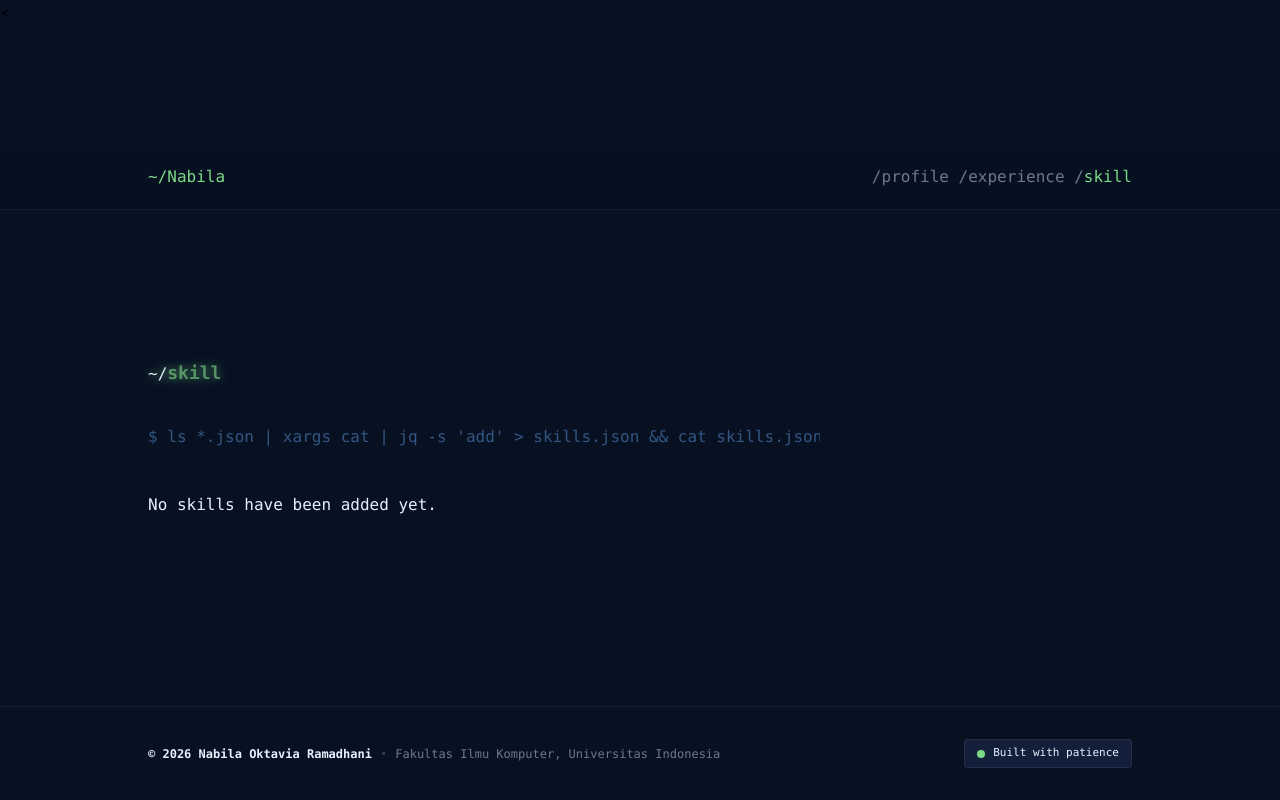
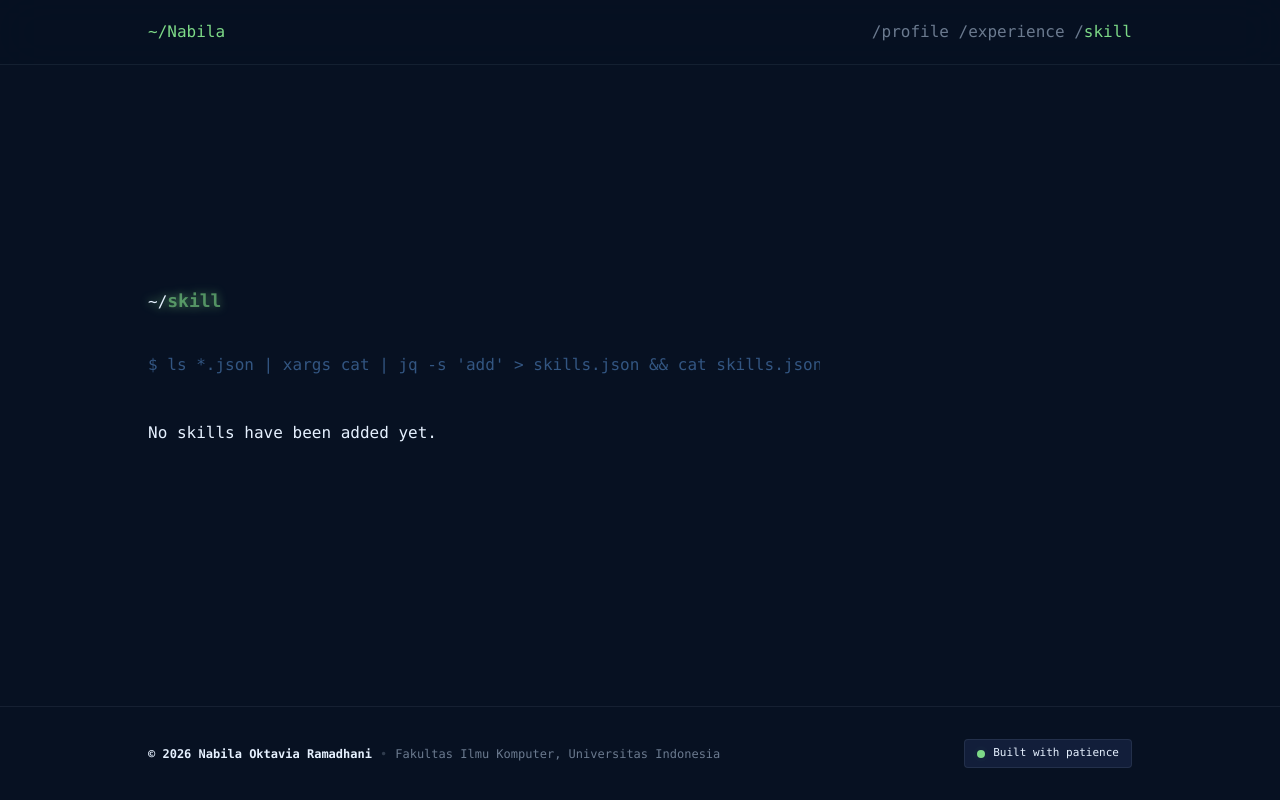
Before and after one commit to n6rdk/myportofolio, a Django app: page /skill/ in a window 1280 px wide. Run offline with Django 5.2, Linux system fonts and the light colour scheme; data that the repository does not hold is empty; some libraries are stand-ins or nearby versions.

Commit message:
fix: correct static load tag placement and add top-0 to header for sticky positioning

```diff
--- a/static/css/style.css
+++ b/static/css/style.css
@@ -31,6 +31,8 @@
     --radius-md: 0.375rem;
     --animate-ping: ping 1s cubic-bezier(0, 0, 0.2, 1) infinite;
     --blur-md: 12px;
+    --blur-lg: 16px;
+    --blur-xl: 24px;
     --default-transition-duration: 150ms;
     --default-transition-timing-function: cubic-bezier(0.4, 0, 0.2, 1);
     --default-font-family: var(--font-sans);
@@ -205,8 +207,14 @@
   .sticky {
     position: sticky;
   }
+  .top-0 {
+    top: 0px;
+  }
   .z-10 {
     z-index: 10;
+  }
+  .z-50 {
+    z-index: 50;
   }
   .mx-auto {
     margin-inline: auto;
@@ -584,8 +592,18 @@
   .filter {
     filter: var(--tw-blur,) var(--tw-brightness,) var(--tw-contrast,) var(--tw-grayscale,) var(--tw-hue-rotate,) var(--tw-invert,) var(--tw-saturate,) var(--tw-sepia,) var(--tw-drop-shadow,);
   }
+  .backdrop-blur-lg {
+    --tw-backdrop-blur: blur(var(--blur-lg));
+    -webkit-backdrop-filter: var(--tw-backdrop-blur,) var(--tw-backdrop-brightness,) var(--tw-backdrop-contrast,) var(--tw-backdrop-grayscale,) var(--tw-backdrop-hue-rotate,) var(--tw-backdrop-invert,) var(--tw-backdrop-opacity,) var(--tw-backdrop-saturate,) var(--tw-backdrop-sepia,);
+    backdrop-filter: var(--tw-backdrop-blur,) var(--tw-backdrop-brightness,) var(--tw-backdrop-contrast,) var(--tw-backdrop-grayscale,) var(--tw-backdrop-hue-rotate,) var(--tw-backdrop-invert,) var(--tw-backdrop-opacity,) var(--tw-backdrop-saturate,) var(--tw-backdrop-sepia,);
+  }
   .backdrop-blur-md {
     --tw-backdrop-blur: blur(var(--blur-md));
+    -webkit-backdrop-filter: var(--tw-backdrop-blur,) var(--tw-backdrop-brightness,) var(--tw-backdrop-contrast,) var(--tw-backdrop-grayscale,) var(--tw-backdrop-hue-rotate,) var(--tw-backdrop-invert,) var(--tw-backdrop-opacity,) var(--tw-backdrop-saturate,) var(--tw-backdrop-sepia,);
+    backdrop-filter: var(--tw-backdrop-blur,) var(--tw-backdrop-brightness,) var(--tw-backdrop-contrast,) var(--tw-backdrop-grayscale,) var(--tw-backdrop-hue-rotate,) var(--tw-backdrop-invert,) var(--tw-backdrop-opacity,) var(--tw-backdrop-saturate,) var(--tw-backdrop-sepia,);
+  }
+  .backdrop-blur-xl {
+    --tw-backdrop-blur: blur(var(--blur-xl));
     -webkit-backdrop-filter: var(--tw-backdrop-blur,) var(--tw-backdrop-brightness,) var(--tw-backdrop-contrast,) var(--tw-backdrop-grayscale,) var(--tw-backdrop-hue-rotate,) var(--tw-backdrop-invert,) var(--tw-backdrop-opacity,) var(--tw-backdrop-saturate,) var(--tw-backdrop-sepia,);
     backdrop-filter: var(--tw-backdrop-blur,) var(--tw-backdrop-brightness,) var(--tw-backdrop-contrast,) var(--tw-backdrop-grayscale,) var(--tw-backdrop-hue-rotate,) var(--tw-backdrop-invert,) var(--tw-backdrop-opacity,) var(--tw-backdrop-saturate,) var(--tw-backdrop-sepia,);
   }
--- a/templates/experience.html
+++ b/templates/experience.html
@@ -1,3 +1,4 @@
+{% load static %}
 <!DOCTYPE html>
 <html lang="en">
 <head>
@@ -7,12 +8,12 @@
     <link rel="preconnect" href="https://fonts.googleapis.com">
     <link rel="preconnect" href="https://fonts.gstatic.com" crossorigin>
     <link href="https://fonts.googleapis.com/css2?family=Inter:ital,opsz,wght@0,14..32,100..900;1,14..32,100..900&family=JetBrains+Mono:ital,wght@0,100..800;1,100..800&display=swap" rel="stylesheet">
-    {% load static %} <link rel="stylesheet" href="{% static 'css/style.css' %}">
+    <link rel="stylesheet" href="{% static 'css/style.css' %}">
     <script src="https://code.iconify.design/iconify-icon/2.1.0/iconify-icon.min.js"></script>
 </head>
 
 <body class="bg-bg antialiased min-h-screen flex flex-col justify-between selection:bg-primary selection:text-bg">
-    <header class="sticky w-full bg-bg/85 backdrop-blur-md border-b border-muted/15 font-mono text-ink">
+    <header class="sticky top-0 z-50 w-full bg-bg/85 backdrop-blur-md border-b border-muted/15 font-mono text-ink">
         <div class="max-w-5xl mx-auto flex justify-between items-center py-4 px-5 md:py-5 md:px-5 text-xs md:text-base">
             <a href="{% url 'main:show_main' %}" class="text-primary">~/Nabila</a>
             <nav class="text-muted">
--- a/templates/skill.html
+++ b/templates/skill.html
@@ -1,3 +1,4 @@
+{% load static %}
 <!DOCTYPE html>
 <html lang="en">
 <head>
@@ -7,12 +8,12 @@
     <link rel="preconnect" href="https://fonts.googleapis.com">
     <link rel="preconnect" href="https://fonts.gstatic.com" crossorigin>
     <link href="https://fonts.googleapis.com/css2?family=Inter:ital,opsz,wght@0,14..32,100..900;1,14..32,100..900&family=JetBrains+Mono:ital,wght@0,100..800;1,100..800&display=swap" rel="stylesheet">
-    <{% load static %} <link rel="stylesheet" href="{% static 'css/style.css' %}">
+    <link rel="stylesheet" href="{% static 'css/style.css' %}">
     <script src="https://code.iconify.design/iconify-icon/2.1.0/iconify-icon.min.js"></script>
 </head>
 
 <body class="bg-bg antialiased min-h-screen flex flex-col justify-between selection:bg-primary selection:text-bg">
-    <header class="sticky w-full bg-bg/85 backdrop-blur-md border-b border-muted/15 font-mono text-ink">
+    <header class="sticky top-0 z-50 w-full bg-bg/85 backdrop-blur-xl border-b border-muted/15 font-mono text-ink">
         <div class="max-w-5xl mx-auto flex justify-between items-center py-4 px-5 md:py-5 md:px-5 text-xs md:text-base">
             <a href="{% url 'main:show_main' %}" class="text-primary">~/Nabila</a>
             <nav class="text-muted">
```
Also changed, not shown: templates/index.html (+4 -3 lines).
